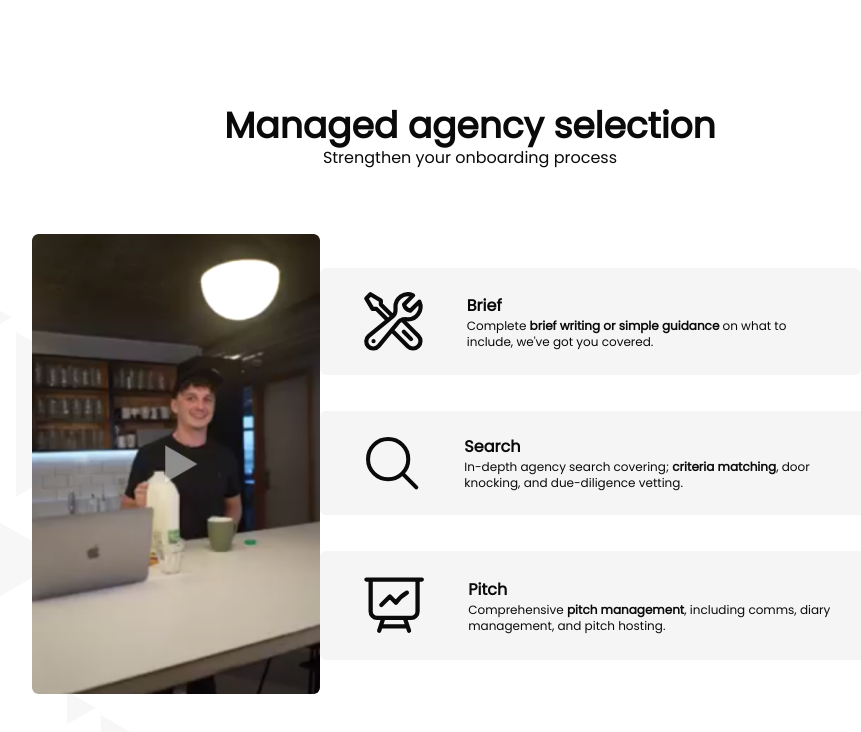
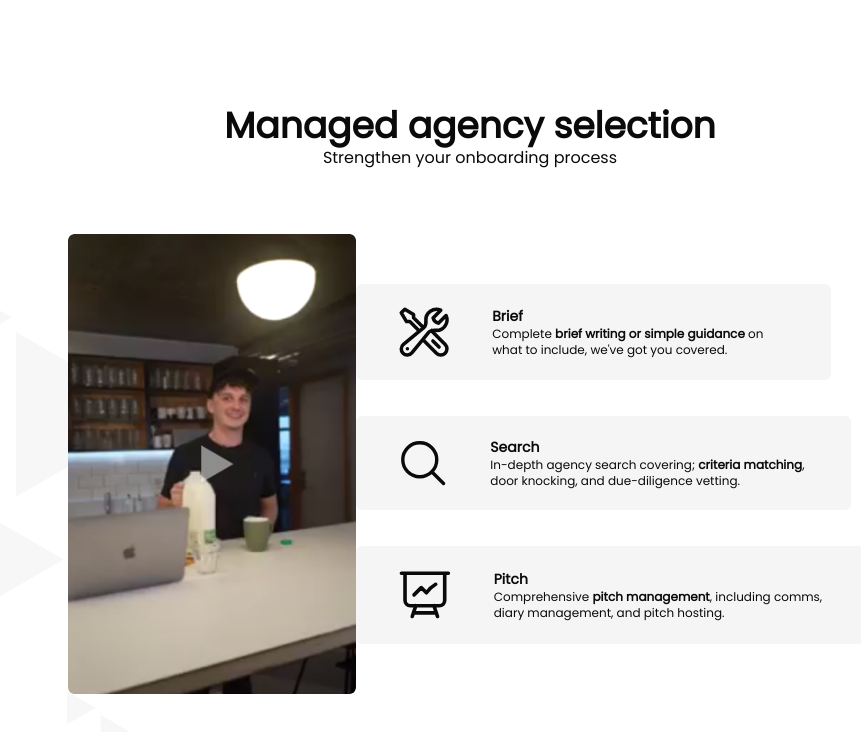
Before and after one commit to radromanov/nextjs-test, a Next.js app: page / in a window 1280 px wide. Shown: the top 732 px of the page, without its empty margins (170-1031 px from the left). Built offline with nearby package versions, Linux system fonts and the light colour scheme.

Commit message:
Update mobile & tablet styling

```diff
--- a/collections/Selections/Selections.tsx
+++ b/collections/Selections/Selections.tsx
@@ -3,7 +3,7 @@ import { PresentationIcon, SearchIcon, ToolIcon } from "../Icons";
 
 export const Selections = () => {
   return (
-    <div className="flex flex-col gap-7 items-start justify-center w-full pb-6 tablet-sm:max-w-[640px] laptop:p-0 laptop:gap-9 desktop-md:max-w-[516px] desktop-4k:gap-16">
+    <div className="flex flex-col gap-7 items-start justify-center w-full pb-6 tablet-sm:max-w-[640px] tablet:max-w-[516px] laptop:p-0 laptop:gap-9 desktop-md:max-w-[516px] desktop-4k:gap-16">
       <Card className="mobile-md:w-[92%]" tabIndex={2}>
         <ToolIcon />
         <CardContent>
--- a/components/Cards/CardHeader.tsx
+++ b/components/Cards/CardHeader.tsx
@@ -8,10 +8,9 @@ export const CardHeader = ({ children }: Props) => {
   return (
     <Subheader
       className={`group-hover:text-blue-500 group-hover:underline font-bold
-        text-xs leading-5
-        mobile-md:leading-6
+        text-xs
         mobile-lg:text-sm
-        tablet:text-md
+        tablet:text-sm tablet:leading-5
         desktop-sm:text-xl desktop-sm:leading-8
         desktop-md:text-xl desktop-md:leading-6
         desktop-4k:text-3xl desktop-4k:leading-10`}
--- a/components/Icons/Icon.tsx
+++ b/components/Icons/Icon.tsx
@@ -18,7 +18,7 @@ export const Icon = ({ children, className, ...props }: Props) => {
         mobile-md:w-20
         mobile-lg:w-20 mobile-lg:max-w-10
         tablet-sm:w-12 tablet-sm:max-w-full
-        tablet:w-16
+        tablet:w-14
         laptop:w-20 laptop:max-w-11
         desktop:w-24 desktop:max-w-full
         desktop-sm:w-28
--- a/components/Typography/Typography.tsx
+++ b/components/Typography/Typography.tsx
@@ -16,7 +16,7 @@ export const Typography = ({ children, className, ...props }: Props) => {
         text-xxs
         mobile-md:text-xxs
         mobile-lg:text-xs
-        tablet:text-sm
+        tablet:text-xs
         desktop:text-xs
         desktop-sm:text-md
         desktop-md:text-md
```
